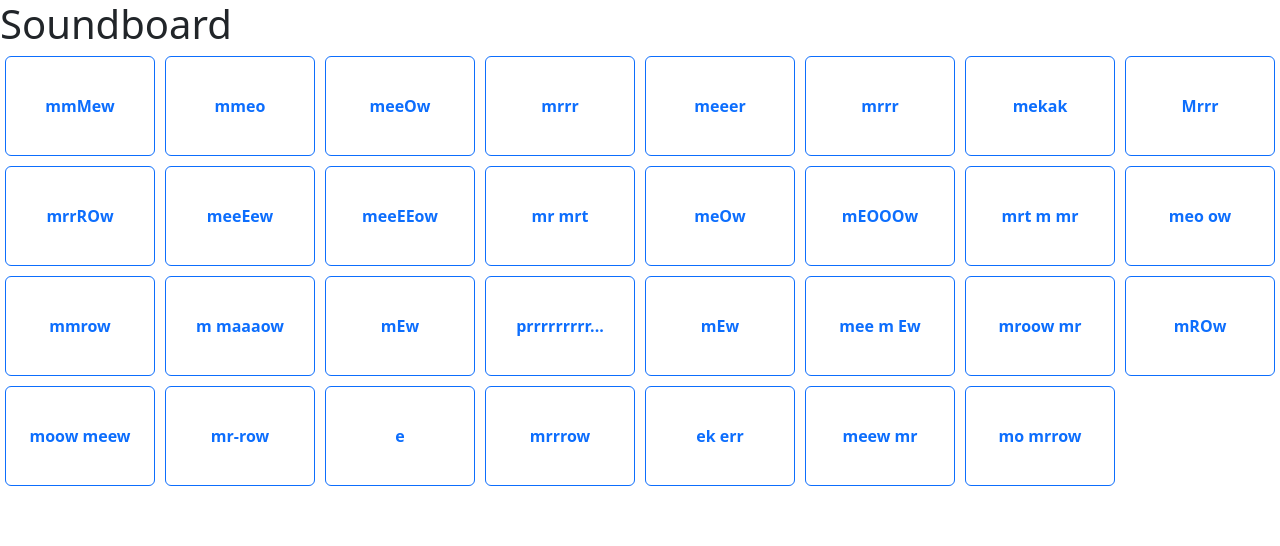
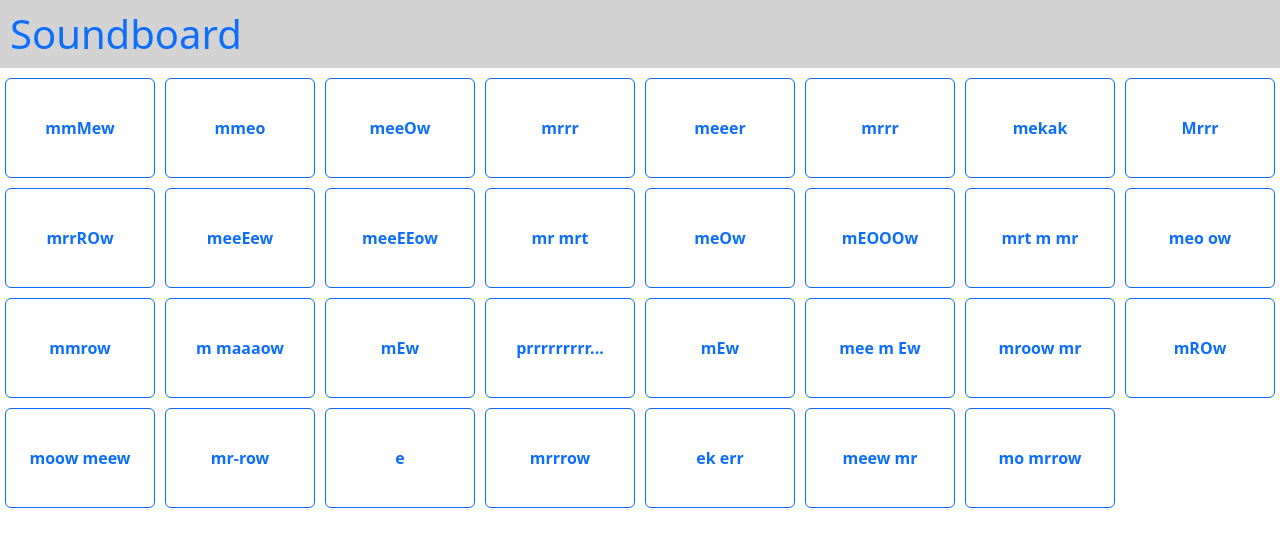
Before and after one commit to Kmek/soundboard, a plain HTML site: page index.html in a window 1280 px wide. Drawn offline with nearby package versions, Linux system fonts and the light colour scheme.

Commit message:
Add basic header

```diff
--- a/styles/style.css
+++ b/styles/style.css
@@ -1,3 +1,15 @@
+
+#header {
+    width: 100%;
+    padding: 10px;
+    margin-bottom: 10px;
+    background-color: lightgrey;
+}
+#header h1 {
+    color: var(--bs-primary);
+    padding: 0;
+    margin: 0;
+}
 
 #soundboard {
     display: grid;
```
Also changed, not shown: index.html (+1 -3 lines).
